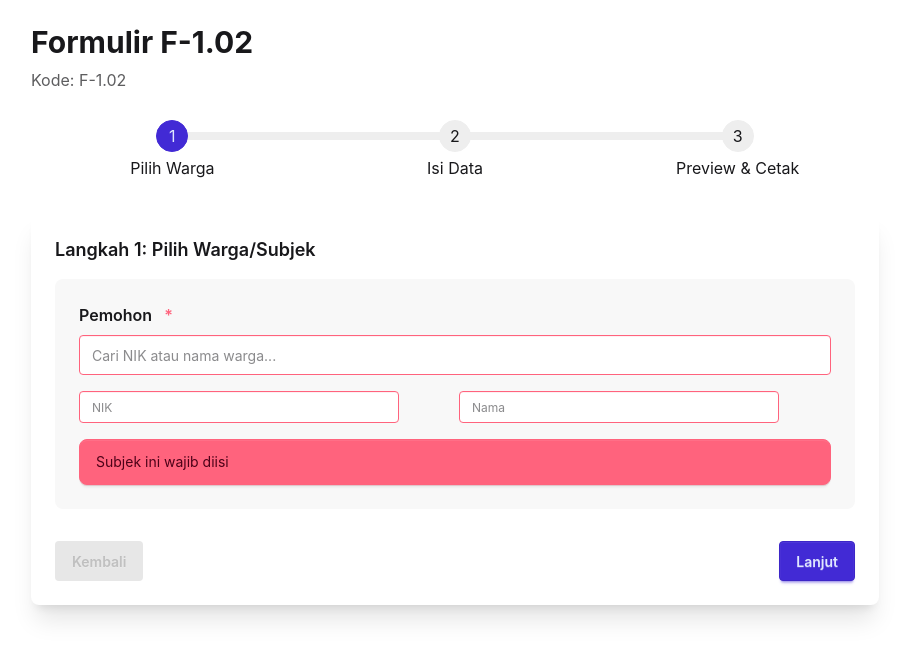
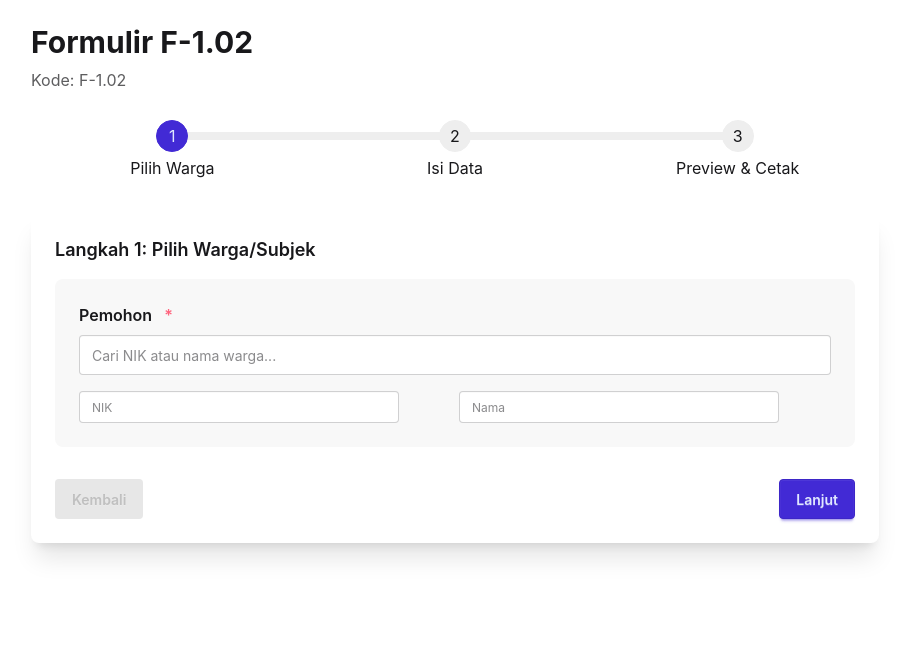
Before and after one commit to akew22-gamers/Nawala, a Next.js app: page /formulir/F-1.02/buat in a window 1280 px wide. Shown: the top 658 px of the page, without its empty margins (185-1093 px from the left). Built offline with nearby package versions, Linux system fonts and the light colour scheme.

Commit message:
fix: refine form wizard validation states

```diff
--- a/src/components/formulir/FormRenderer.tsx
+++ b/src/components/formulir/FormRenderer.tsx
@@ -150,7 +150,7 @@ export function SubjectSelector({
       {subjects.map((subject) => {
         const selected = selectedSubjects[subject.kode];
         const error = errors[`subject_${subject.kode}`];
-        const hasError = Boolean(error) || (subject.wajib && !selected);
+        const hasError = Boolean(error);
 
         return (
           <div key={subject.kode} className="card bg-base-200">
--- a/src/components/formulir/PreviewPane.tsx
+++ b/src/components/formulir/PreviewPane.tsx
@@ -10,7 +10,7 @@ export function PreviewPane({ html }: PreviewPaneProps) {
   return (
     <iframe
       className="h-[80vh] w-full rounded-box border border-base-300 bg-white"
-      sandbox=""
+      sandbox="allow-same-origin"
       srcDoc={html}
       title="Preview formulir"
     />
```
